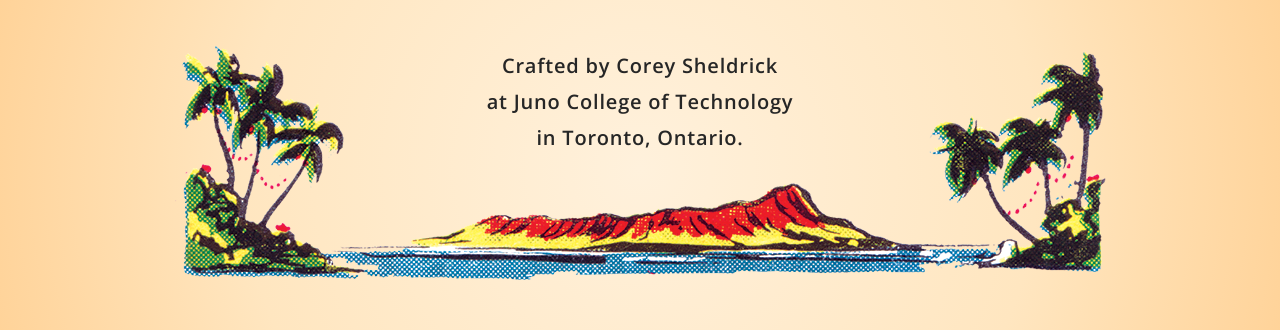
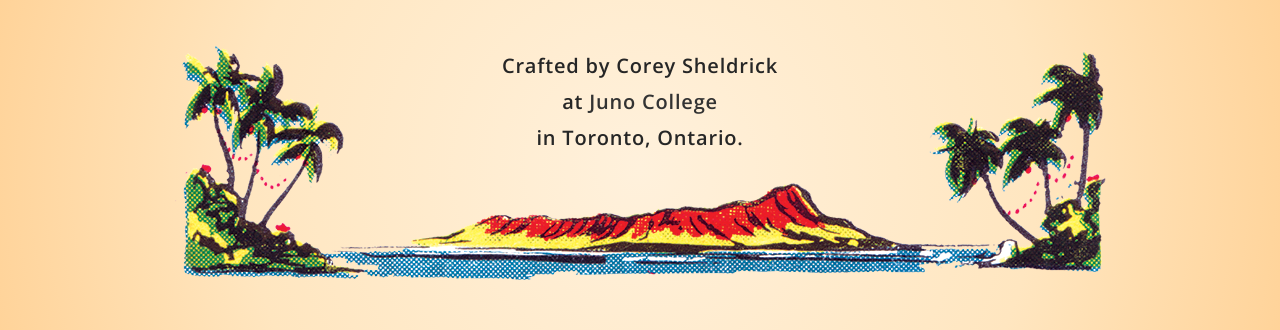
Before and after one commit to coreybrendan/tattoo-poll, a React (Create React App) app: page / in a window 1280 px wide. Shown: the part 1620-1950 px from the top of the page. Built offline with nearby package versions, Linux system fonts and the light colour scheme; no server answers; the database is empty; a web font is replaced by a local one.

Commit message:
minor tweaks for production

```diff
--- a/src/App.css
+++ b/src/App.css
@@ -37,6 +37,10 @@ img {
   max-width: 1200px;
   width: 90%;
   margin: 0 auto;
+}
+
+a {
+  text-decoration: none;
 }
 /* /general styles */
 
@@ -220,12 +224,22 @@ footer p {
   line-height: 1.8rem;
   color: #262626;
   font-weight: 600;
+  z-index: 10;
 }
 
 footer img {
   margin: 0 auto;
   position: relative;
   bottom: 60px;
+  z-index: 0;
+}
+
+footer a {
+  color: #333;
+}
+
+footer a:hover {
+  color: #006BA4;
 }
 /* /footer styles */
 
--- a/src/App.js
+++ b/src/App.js
@@ -1,6 +1,5 @@
 import './App.css';
 import firebase from './firebase.js';
-import ChangeHighlight from "react-change-highlight";
 import React, { useState, useEffect } from 'react';
 import Header from './Header.js';
 import Footer from './Footer.js';
@@ -14,7 +13,6 @@ function App() {
   const [userChoice, setUserChoice] = useState('lucky');
   const [disable, setDisable] = useState(false);
   const [show, toggleShow] = useState(true);
-  const ref = React.createRef();
 
   const addEmUp = (event, userChoice) => {
     event.preventDefault();
@@ -88,12 +86,12 @@ function App() {
 
             <button
               className="grid-button"
-              type="submit"
-              disabled={disable}
+              // type="submit"
               onClick={() => {
-                setDisable(!setDisable);
+                setDisable(true);
                 toggleShow(!show)
-              }} > {show ? 'Vote Now' : 'Thanks For Voting'}
+              }}
+              disabled={disable} > {show ? 'Vote Now' : 'Thanks For Voting'}
             </button>
           </form>
         </section>
@@ -104,11 +102,11 @@ function App() {
               tattoos.map((tattoo) => {
                 // display tattoo name and count data
                 return (
-                  <ChangeHighlight key={tattoo.key}>
-                    <li ref={ref}>
+                  <div key={tattoo.key}>
+                    <li>
                       {tattoo.name.name}: {tattoo.name.count}
                     </li>
-                  </ChangeHighlight>
+                  </div>
                 )
               })
             }
--- a/src/Footer.js
+++ b/src/Footer.js
@@ -4,7 +4,7 @@ function Footer() {
   return(
     <footer>
       <p>Crafted by Corey Sheldrick</p>
-      <p>at Juno College of Technology</p>
+      <p>at <a href="https://junocollege.com/">Juno College</a></p>
       <p>in Toronto, Ontario.</p>
       <img src={footerArt} alt="An island scene with palm trees, and mountains." />
     </footer>
```
